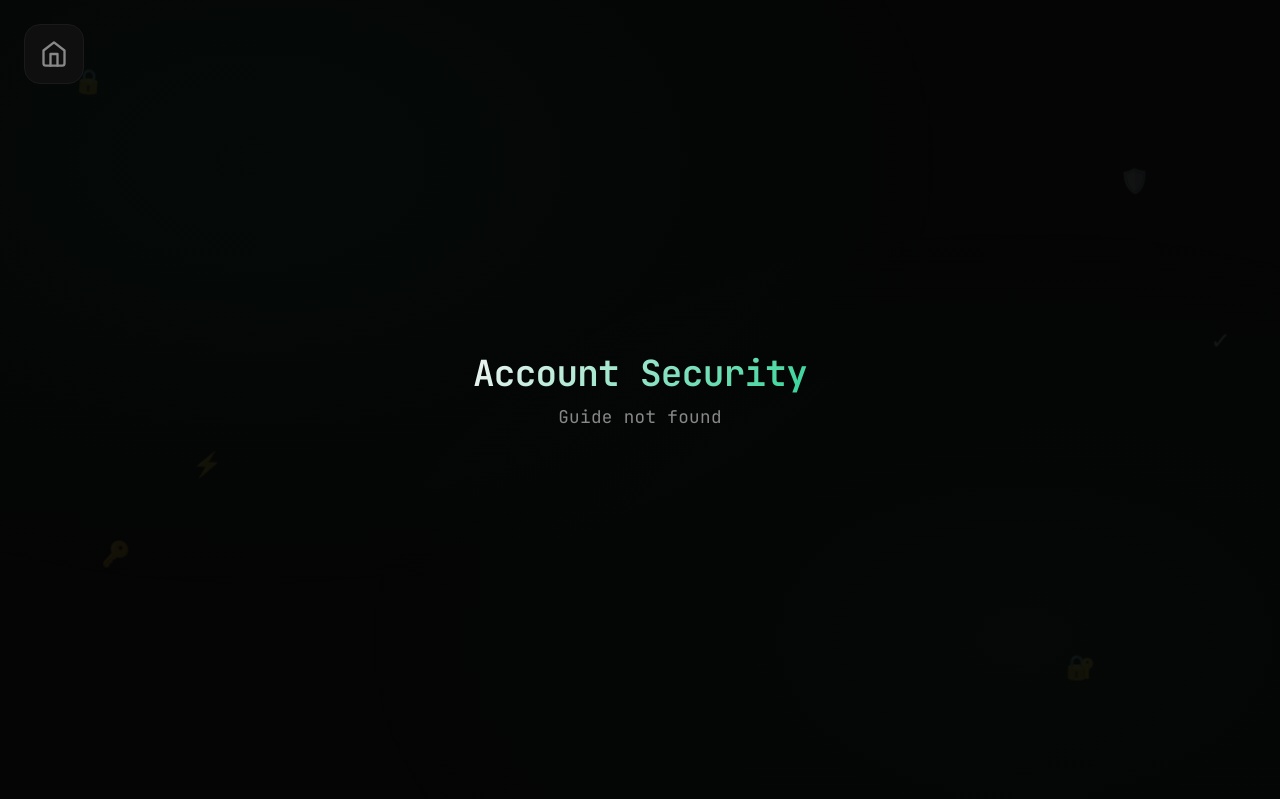
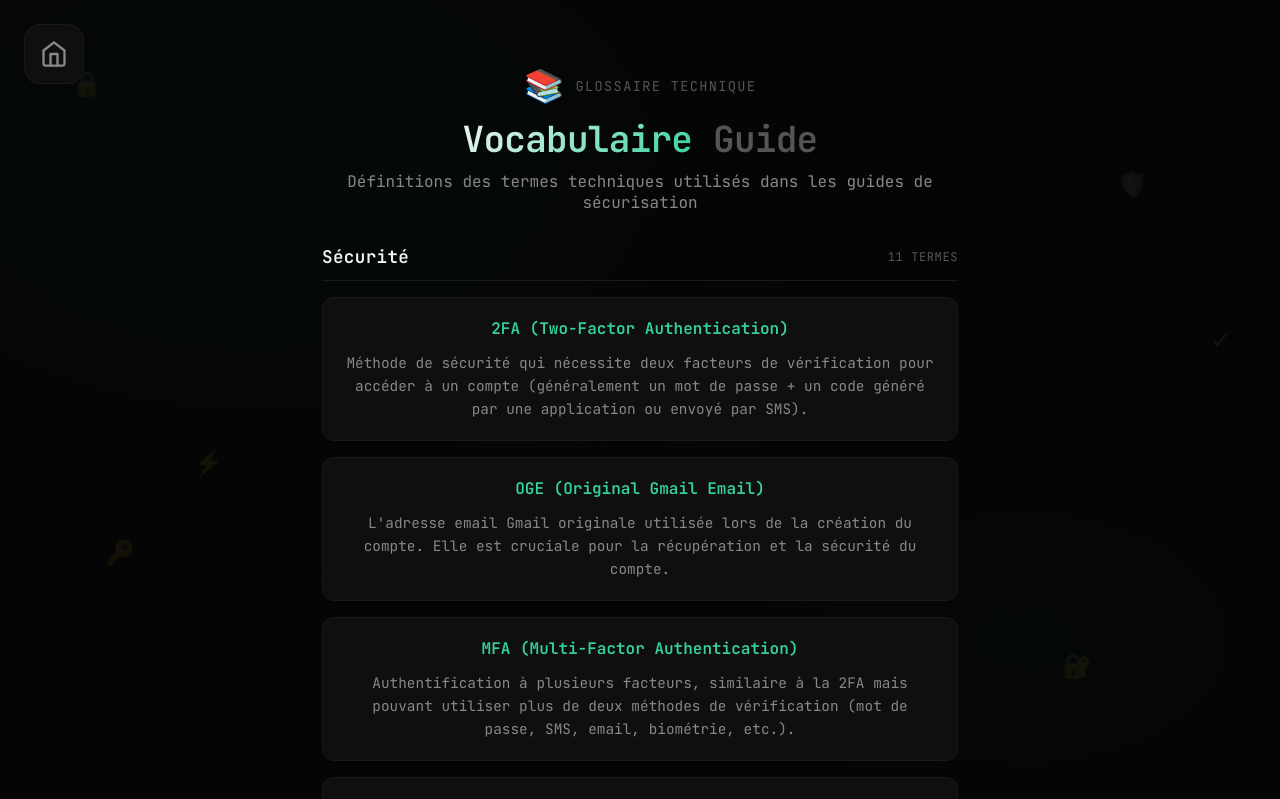
Before and after one commit to Husvalou/secure-account-master, a React (Vite) app: page /vocabulaire in a window 1280 px wide. Before the commit this address had no page. Shown: the top 799 px of the page. Built offline with nearby package versions, Linux system fonts and the light colour scheme.

Commit message:
Add Vocabulary Page and Update TypeScript Configuration

```diff
--- a/src/App.css
+++ b/src/App.css
@@ -1198,6 +1198,133 @@ input:focus {
 }
 
 /* ==================== */
+/* Vocabulary Page       */
+/* ==================== */
+.vocabulary-page {
+  display: flex;
+  flex-direction: column;
+  align-items: center;
+  width: 100%;
+  max-width: 700px;
+}
+
+.vocabulary-hero {
+  display: flex;
+  align-items: center;
+  gap: 0.75rem;
+  margin-bottom: 0.5rem;
+  animation: fadeIn 0.5s ease-out;
+}
+
+.vocabulary-icon {
+  font-size: 2rem;
+  animation: pulse 2s ease-in-out infinite;
+}
+
+.vocabulary-title {
+  font-size: 0.85rem;
+  color: var(--text-muted);
+  text-transform: uppercase;
+  letter-spacing: 0.1em;
+}
+
+.vocabulary-intro {
+  margin-bottom: 2rem;
+  animation: fadeIn 0.5s ease-out 0.1s both;
+}
+
+.vocabulary-intro p {
+  color: var(--text-secondary);
+  font-size: 1rem;
+}
+
+.vocabulary-category {
+  width: 100%;
+  margin-bottom: 2rem;
+  animation: fadeInUp 0.5s ease-out both;
+}
+
+.vocabulary-category:nth-child(3) { animation-delay: 0.1s; }
+.vocabulary-category:nth-child(4) { animation-delay: 0.2s; }
+.vocabulary-category:nth-child(5) { animation-delay: 0.3s; }
+
+.category-header {
+  display: flex;
+  align-items: center;
+  justify-content: space-between;
+  margin-bottom: 1rem;
+  padding-bottom: 0.75rem;
+  border-bottom: 1px solid var(--border-color);
+}
+
+.category-header h3 {
+  font-size: 1.1rem;
+  font-weight: 600;
+  color: var(--text-primary);
+  margin: 0;
+}
+
+.category-count {
+  font-size: 0.75rem;
+  color: var(--text-muted);
+  text-transform: uppercase;
+  letter-spacing: 0.05em;
+}
+
+.terms-list {
+  display: flex;
+  flex-direction: column;
+  gap: 1rem;
+}
+
+.term-card {
+  background: var(--bg-card);
+  border: 1px solid var(--border-color);
+  border-radius: 12px;
+  padding: 1.25rem;
+  transition: all 0.2s ease;
+  animation: fadeInUp 0.4s ease-out both;
+}
+
+.term-card:hover {
+  background: var(--bg-card-hover);
+  border-color: var(--border-hover);
+  transform: translateY(-2px);
+  box-shadow: var(--shadow-md);
+}
+
+.term-header {
+  margin-bottom: 0.75rem;
+}
+
+.term-name {
+  font-size: 1rem;
+  font-weight: 600;
+  color: var(--accent-light);
+  display: block;
+}
+
+.term-definition {
+  font-size: 0.9rem;
+  color: var(--text-secondary);
+  line-height: 1.6;
+}
+
+.vocabulary-footer {
+  display: flex;
+  align-items: center;
+  gap: 0.5rem;
+  margin-top: 2rem;
+  color: var(--text-muted);
+  font-size: 0.9rem;
+  animation: fadeIn 0.5s ease-out 0.5s both;
+}
+
+.vocabulary-footer .book-icon {
+  font-size: 1.2rem;
+}
+
+/* ==================== */
 /* Legacy Styles        */
 /* ==================== */
 .info {
--- a/src/App.tsx
+++ b/src/App.tsx
@@ -4,6 +4,7 @@ import { HomePage } from './components/HomePage';
 import { GuidePage } from './components/GuidePage';
 import { TwoFAPage } from './components/TwoFAPage';
 import { SteamIdPage } from './components/SteamIdPage';
+import { VocabularyPage } from './components/VocabularyPage';
 import './App.css';
 
 function App() {
@@ -14,6 +15,7 @@ function App() {
           <Route index element={<HomePage />} />
           <Route path="2fa" element={<TwoFAPage />} />
           <Route path="steam-id" element={<SteamIdPage />} />
+          <Route path="vocabulaire" element={<VocabularyPage />} />
           <Route path=":guideId" element={<GuidePage />} />
         </Route>
       </Routes>
--- a/src/components/HomePage.tsx
+++ b/src/components/HomePage.tsx
@@ -44,6 +44,9 @@ export function HomePage() {
         <Link to="/2fa">
           <div>2FA</div>
         </Link>
+        <Link to="/vocabulaire">
+          <div>📚 Vocab</div>
+        </Link>
       </div>
       <div className="home-footer">
         <span className="footer-icon">🔒</span>
--- /dev/null
+++ b/src/components/VocabularyPage.tsx
@@ -0,0 +1,50 @@
+import { Header } from './Layout';
+import { vocabularyTerms } from '../data/vocabulary';
+
+export function VocabularyPage() {
+  const categories = Array.from(new Set(vocabularyTerms.map(term => term.category)));
+
+  return (
+    <div className="vocabulary-page">
+      <div className="vocabulary-hero">
+        <span className="vocabulary-icon">📚</span>
+        <span className="vocabulary-title">Glossaire Technique</span>
+      </div>
+
+      <Header subtitle="vocabulaire" />
+
+      <div className="vocabulary-intro">
+        <p>Définitions des termes techniques utilisés dans les guides de sécurisation</p>
+      </div>
+
+      {categories.map((category) => {
+        const termsInCategory = vocabularyTerms.filter(term => term.category === category);
+        return (
+          <div key={category} className="vocabulary-category">
+            <div className="category-header">
+              <h3>{category}</h3>
+              <span className="category-count">{termsInCategory.length} terme{termsInCategory.length > 1 ? 's' : ''}</span>
+            </div>
+            <div className="terms-list">
+              {termsInCategory.map((term, index) => (
+                <div key={term.term} className="term-card" style={{ animationDelay: `${index * 0.05}s` }}>
+                  <div className="term-header">
+                    <span className="term-name">{term.term}</span>
+                  </div>
+                  <div className="term-definition">
+                    {term.definition}
+                  </div>
+                </div>
+              ))}
+            </div>
+          </div>
+        );
+      })}
+
+      <div className="vocabulary-footer">
+        <span className="book-icon">📖</span>
+        <span>Comprendre pour mieux sécuriser</span>
+      </div>
+    </div>
+  );
+}
--- a/src/data/guides.ts
+++ b/src/data/guides.ts
@@ -1,25 +1,27 @@
 import { Guide, Platform } from '../types/guide';
 
+const base = import.meta.env.BASE_URL;
+
 export const platforms: Platform[] = [
-  { id: 'minecraft', name: 'Minecraft', icon: '/icons/minecraft.png', iconWidth: 32 },
-  { id: 'discord', name: 'Discord', icon: '/icons/discord.png', iconWidth: 32 },
-  { id: 'steam', name: 'Steam', icon: '/icons/steam.png', iconWidth: 32 },
-  { id: 'twitter', name: 'Twitter', icon: '/icons/twitter.png', iconWidth: 42 },
-  { id: 'playstation', name: 'Playstation', icon: '/icons/playstation.png', iconWidth: 32 },
-  { id: 'instagram', name: 'Instagram', icon: '/icons/instagram.png', iconWidth: 32 },
-  { id: 'twitch', name: 'Twitch', icon: '/icons/twitch.png', iconWidth: 32 },
-  { id: 'valorant', name: 'Valorant', icon: '/icons/valorant.png', iconWidth: 42 },
-  { id: 'epic', name: 'Fortnite', icon: '/icons/epic.png', iconWidth: 32 },
-  { id: 'kick', name: 'Kick', icon: '/icons/kick.png', iconWidth: 32 },
-  { id: 'tiktok', name: 'TikTok', icon: '/icons/tiktok.png', iconWidth: 42 },
-  { id: 'snapchat', name: 'Snapchat', icon: '/icons/snapchat.png', iconWidth: 42 },
+  { id: 'minecraft', name: 'Minecraft', icon: `${base}icons/minecraft.png`, iconWidth: 32 },
+  { id: 'discord', name: 'Discord', icon: `${base}icons/discord.png`, iconWidth: 32 },
+  { id: 'steam', name: 'Steam', icon: `${base}icons/steam.png`, iconWidth: 32 },
+  { id: 'twitter', name: 'Twitter', icon: `${base}icons/twitter.png`, iconWidth: 42 },
+  { id: 'playstation', name: 'Playstation', icon: `${base}icons/playstation.png`, iconWidth: 32 },
+  { id: 'instagram', name: 'Instagram', icon: `${base}icons/instagram.png`, iconWidth: 32 },
+  { id: 'twitch', name: 'Twitch', icon: `${base}icons/twitch.png`, iconWidth: 32 },
+  { id: 'valorant', name: 'Valorant', icon: `${base}icons/valorant.png`, iconWidth: 42 },
+  { id: 'epic', name: 'Fortnite', icon: `${base}icons/epic.png`, iconWidth: 32 },
+  { id: 'kick', name: 'Kick', icon: `${base}icons/kick.png`, iconWidth: 32 },
+  { id: 'tiktok', name: 'TikTok', icon: `${base}icons/tiktok.png`, iconWidth: 42 },
+  { id: 'snapchat', name: 'Snapchat', icon: `${base}icons/snapchat.png`, iconWidth: 42 },
 ];
 
 export const guides: Record<string, Guide> = {
   minecraft: {
     id: 'minecraft',
     name: 'Minecraft',
-    icon: '/icons/minecraft.png',
+    icon: `${base}icons/minecraft.png`,
     description: 'A Minecraft account securing guide. Get better account security to make sure your accounts don\'t get stolen!',
     steps: [
       {
@@ -105,7 +107,7 @@ export const guides: Record<string, Guide> = {
   discord: {
     id: 'discord',
     name: 'Discord',
-    icon: '/icons/discord.png',
+    icon: `${base}icons/discord.png`,
     description: 'A Discord account securing guide. Get better account security to make sure your accounts don\'t get stolen!',
     steps: [
       {
@@ -169,7 +171,7 @@ export const guides: Record<string, Guide> = {
   steam: {
     id: 'steam',
     name: 'Steam',
-    icon: '/icons/steam.png',
+    icon: `${base}icons/steam.png`,
     description: 'A Steam account securing guide. Get better account security to make sure your accounts don\'t get stolen!',
     steps: [
       {
@@ -226,7 +228,7 @@ export const guides: Record<string, Guide> = {
   twitter: {
     id: 'twitter',
     name: 'Twitter',
-    icon: '/icons/twitter.png',
+    icon: `${base}icons/twitter.png`,
     iconWidth: 42,
     description: 'A Twitter account securing guide. Get better account security to make sure your accounts don\'t get stolen!',
     steps: [
@@ -284,7 +286,7 @@ export const guides: Record<string, Guide> = {
   playstation: {
     id: 'playstation',
     name: 'Playstation',
-    icon: '/icons/playstation.png',
+    icon: `${base}icons/playstation.png`,
     description: 'A Playstation account securing guide. Get better account security to make sure your accounts don\'t get stolen!',
     steps: [
       {
@@ -348,7 +350,7 @@ export const guides: Record<string, Guide> = {
   instagram: {
     id: 'instagram',
     name: 'Instagram',
-    icon: '/icons/instagram.png',
+    icon: `${base}icons/instagram.png`,
     description: 'An Instagram account securing guide. Get better account security to make sure your accounts don\'t get stolen!',
     steps: [
       {
@@ -405,7 +407,7 @@ export const guides: Record<string, Guide> = {
   twitch: {
     id: 'twitch',
     name: 'Twitch',
-    icon: '/icons/twitch.png',
+    icon: `${base}icons/twitch.png`,
     description: 'A Twitch account securing guide. Get better account security to make sure your accounts don\'t get stolen!',
     steps: [
       {
@@ -448,7 +450,7 @@ export const guides: Record<string, Guide> = {
   valorant: {
     id: 'valorant',
     name: 'Valorant',
-    icon: '/icons/valorant.png',
+    icon: `${base}icons/valorant.png`,
     iconWidth: 42,
     description: 'A Valorant account securing guide. Get better account security to make sure your accounts don\'t get stolen!',
     steps: [
@@ -499,7 +501,7 @@ export const guides: Record<string, Guide> = {
   epic: {
     id: 'epic',
     name: 'Fortnite / Epic',
-    icon: '/icons/epic.png',
+    icon: `${base}icons/epic.png`,
     description: 'A Fortnite/Epic account securing guide. Get better account security to make sure your accounts don\'t get stolen!',
     steps: [
       {
@@ -542,7 +544,7 @@ export const guides: Record<string, Guide> = {
   kick: {
     id: 'kick',
     name: 'Kick',
-    icon: '/icons/kick.png',
+    icon: `${base}icons/kick.png`,
     description: 'A Kick account securing guide. Get better account security to make sure your accounts don\'t get stolen!',
     steps: [
       {
@@ -585,7 +587,7 @@ export const guides: Record<string, Guide> = {
   tiktok: {
     id: 'tiktok',
     name: 'TikTok',
-    icon: '/icons/tiktok.png',
+    icon: `${base}icons/tiktok.png`,
     iconWidth: 42,
     description: 'A TikTok account securing guide. Get better account security to make sure your accounts don\'t get stolen!',
     steps: [
@@ -629,7 +631,7 @@ export const guides: Record<string, Guide> = {
   snapchat: {
     id: 'snapchat',
     name: 'Snapchat',
-    icon: '/icons/snapchat.png',
+    icon: `${base}icons/snapchat.png`,
     iconWidth: 42,
     description: 'A Snapchat account securing guide. Get better account security to make sure your accounts don\'t get stolen!',
     steps: [
--- /dev/null
+++ b/src/data/vocabulary.ts
@@ -0,0 +1,113 @@
+export interface VocabularyTerm {
+  term: string;
+  definition: string;
+  category: string;
+}
+
+export const vocabularyTerms: VocabularyTerm[] = [
+  {
+    term: '2FA (Two-Factor Authentication)',
+    definition: 'Méthode de sécurité qui nécessite deux facteurs de vérification pour accéder à un compte (généralement un mot de passe + un code généré par une application ou envoyé par SMS).',
+    category: 'Sécurité'
+  },
+  {
+    term: 'OGE (Original Gmail Email)',
+    definition: "L'adresse email Gmail originale utilisée lors de la création du compte. Elle est cruciale pour la récupération et la sécurité du compte.",
+    category: 'Sécurité'
+  },
+  {
+    term: 'MFA (Multi-Factor Authentication)',
+    definition: 'Authentification à plusieurs facteurs, similaire à la 2FA mais pouvant utiliser plus de deux méthodes de vérification (mot de passe, SMS, email, biométrie, etc.).',
+    category: 'Sécurité'
+  },
+  {
+    term: 'Authenticator App',
+    definition: "Application mobile qui génère des codes de vérification temporaires pour l'authentification à deux facteurs (ex: Google Authenticator, Microsoft Authenticator).",
+    category: 'Sécurité'
+  },
+  {
+    term: 'Secret Key / Secret Code',
+    definition: 'Code alphanumérique unique (généralement 16 ou 32 caractères) utilisé pour configurer un authentificateur. À conserver en lieu sûr car il permet de recréer les codes 2FA.',
+    category: 'Sécurité'
+  },
+  {
+    term: 'Recovery Code',
+    definition: "Codes de secours uniques permettant d'accéder à un compte si l'authentificateur est perdu ou inaccessible. À sauvegarder impérativement.",
+    category: 'Sécurité'
+  },
+  {
+    term: 'Session',
+    definition: "Connexion active à un compte depuis un appareil ou un navigateur. Il est recommandé de surveiller et de supprimer les sessions non autorisées.",
+    category: 'Sécurité'
+  },
+  {
+    term: 'Pullback',
+    definition: 'Action par laquelle l\'ancien propriétaire d\'un compte tente de récupérer le contrôle en utilisant des informations de récupération (email, téléphone) encore liées au compte.',
+    category: 'Sécurité'
+  },
+  {
+    term: 'Alias Email',
+    definition: 'Adresse email secondaire associée à un compte principal. Permet de recevoir des emails à plusieurs adresses tout en gérant un seul compte.',
+    category: 'Gestion de compte'
+  },
+  {
+    term: 'Device Management',
+    definition: "Gestion des appareils connectés à un compte. Permet de voir et supprimer les appareils autorisés à accéder au compte.",
+    category: 'Gestion de compte'
+  },
+  {
+    term: 'Authorized Apps',
+    definition: "Applications tierces qui ont reçu l'autorisation d'accéder à certaines données du compte. Il est recommandé de les révoquer régulièrement.",
+    category: 'Gestion de compte'
+  },
+  {
+    term: 'Steam Guard',
+    definition: "Système de sécurité de Steam utilisant un authentificateur mobile ou des codes par email pour protéger les transactions et les connexions.",
+    category: 'Platformes'
+  },
+  {
+    term: 'SDA (Steam Desktop Authenticator)',
+    definition: 'Application de bureau alternative pour gérer Steam Guard, permettant de générer des codes d\'authentification sur ordinateur.',
+    category: 'Platformes'
+  },
+  {
+    term: 'SteamID64',
+    definition: "Identifiant numérique unique à 17 chiffres associé à un compte Steam. Utilisé pour identifier de manière unique un profil Steam.",
+    category: 'Platformes'
+  },
+  {
+    term: 'Password Reset Protection',
+    definition: 'Fonctionnalité qui empêche la réinitialisation du mot de passe sans vérification supplémentaire, renforçant la sécurité du compte.',
+    category: 'Sécurité'
+  },
+  {
+    term: 'Email Forwarding',
+    definition: "Fonctionnalité qui redirige automatiquement les emails reçus vers une autre adresse. À désactiver lors de la sécurisation d'un compte pour éviter l'interception.",
+    category: 'Sécurité'
+  },
+  {
+    term: 'Passkey',
+    definition: "Méthode d'authentification moderne utilisant la cryptographie à clé publique. Plus sécurisée que les mots de passe traditionnels.",
+    category: 'Sécurité'
+  },
+  {
+    term: 'Retail Key / Product Key',
+    definition: "Clé de produit physique ou numérique achetée en magasin (par opposition à une clé achetée directement en ligne). Souvent requise pour la récupération de compte.",
+    category: 'Platformes'
+  },
+  {
+    term: 'DOB (Date of Birth)',
+    definition: 'Date de naissance associée à un compte. Souvent utilisée pour la vérification d\'identité. Attention : la modifier peut verrouiller le compte.',
+    category: 'Gestion de compte'
+  },
+  {
+    term: 'Linked Accounts',
+    definition: "Comptes externes (Google, Apple, Facebook, etc.) connectés à un compte principal. Peuvent être utilisés pour la connexion ou la récupération.",
+    category: 'Gestion de compte'
+  },
+  {
+    term: 'Account Creation Email',
+    definition: "Email initial reçu lors de la création du compte. Contient souvent des informations importantes sur la date et l'origine du compte.",
+    category: 'Gestion de compte'
+  }
+];
--- a/tsconfig.json
+++ b/tsconfig.json
@@ -3,6 +3,7 @@
     "target": "ES2022",
     "useDefineForClassFields": true,
     "lib": ["ES2022", "DOM", "DOM.Iterable"],
+    "types": ["vite/client"],
     "module": "ESNext",
     "skipLibCheck": true,
 
```
